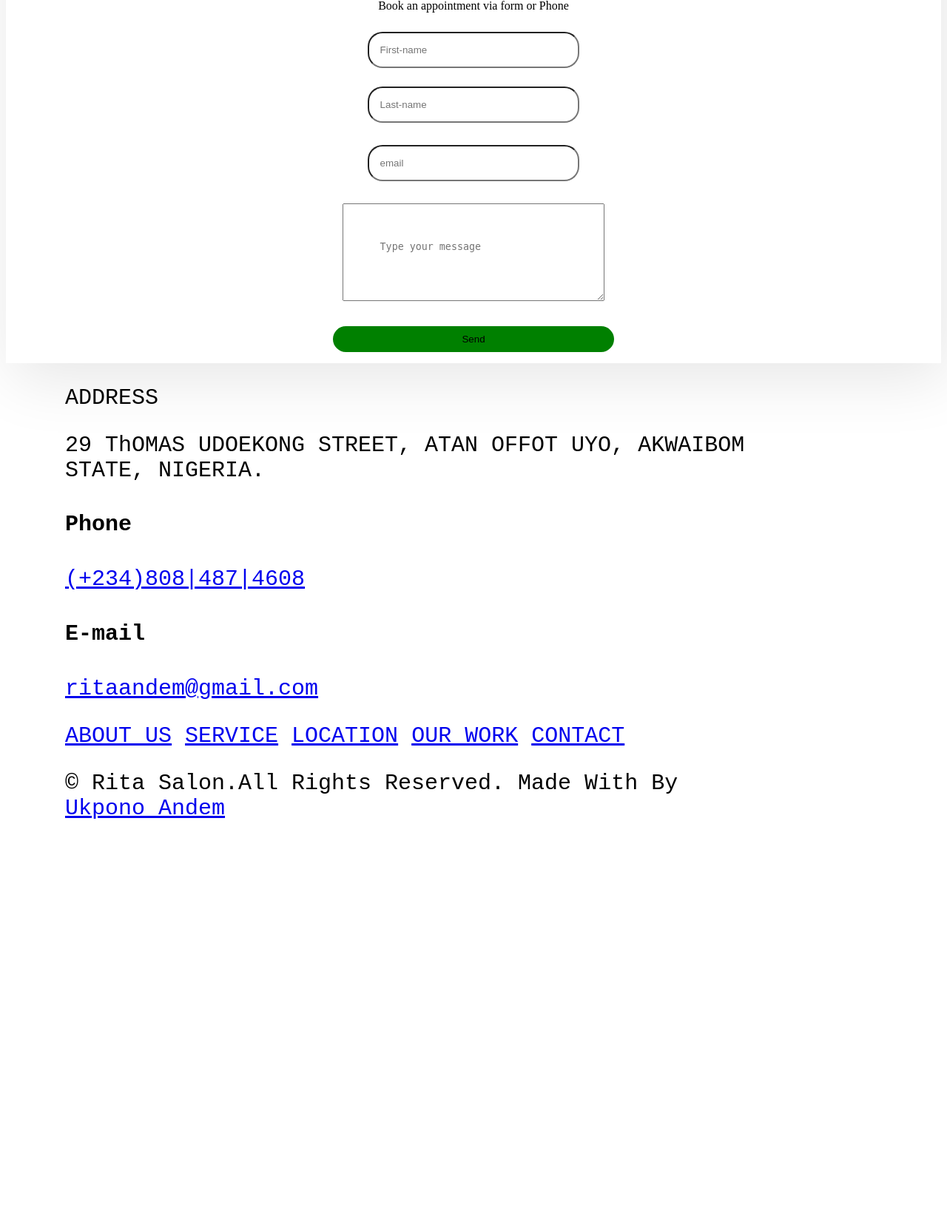
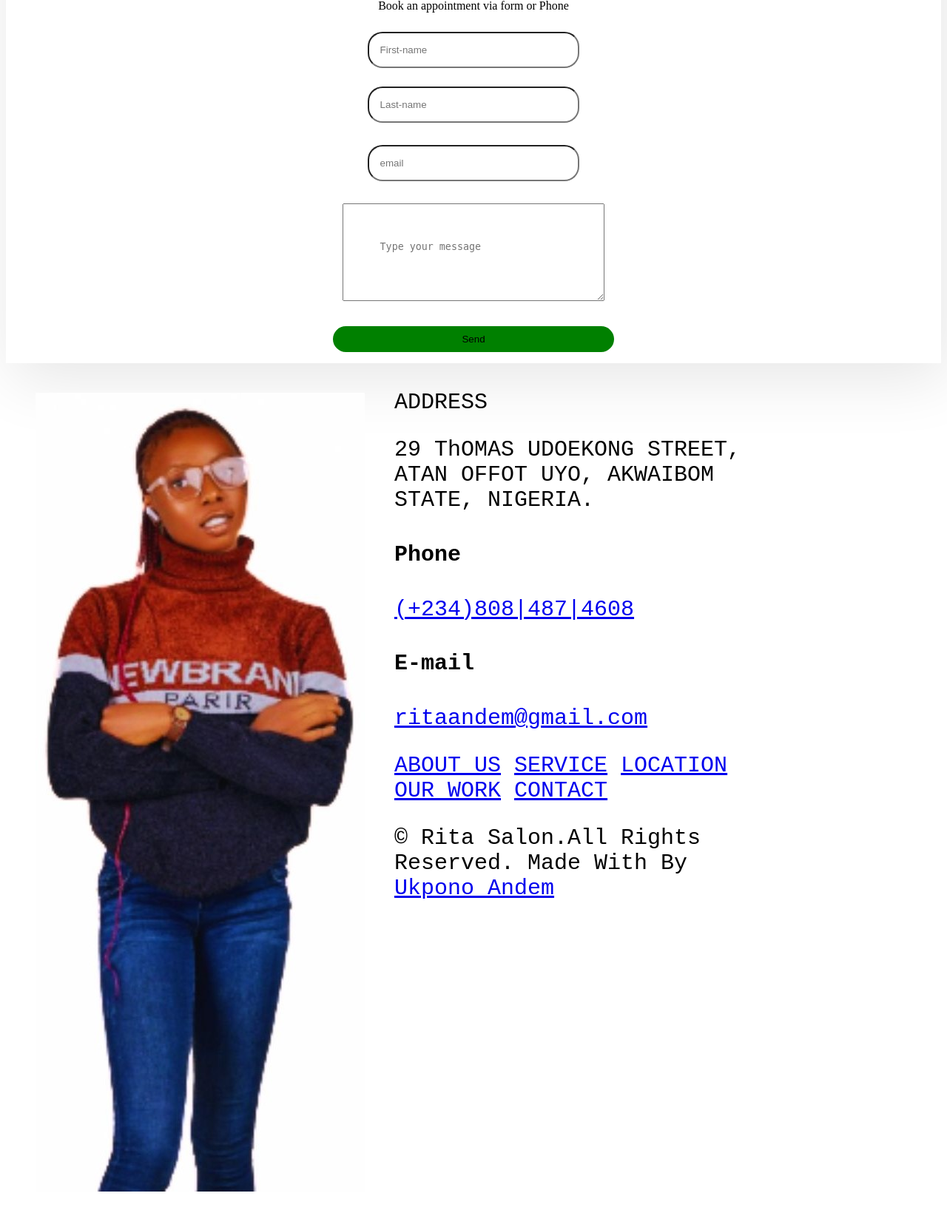
Before and after one commit to ukponoandem/Rita-Salon, a Django app: page /email_sender/ in a window 1280 px wide. Shown: the part 1204-2867 px from the top of the page at 74% size. Before the commit the page ends 2311 px from the top, so only its background shows below. Run offline with Django 5.2, Linux system fonts and the light colour scheme.

Commit message:
fixings-issues

```diff
--- a/salon_web/templates/Contact.html
+++ b/salon_web/templates/Contact.html
@@ -33,7 +33,7 @@
        <footer>
         <div class='footer-header'>
             <div class='footer-sub'>
-
+                <img src="{% static "rita-pic.jpg" %}" alt="image2" class='rita-pics'>
             </div>
             {% comment %} <div class='footer-text'>
                 <p>RitaSalon</p>
```
